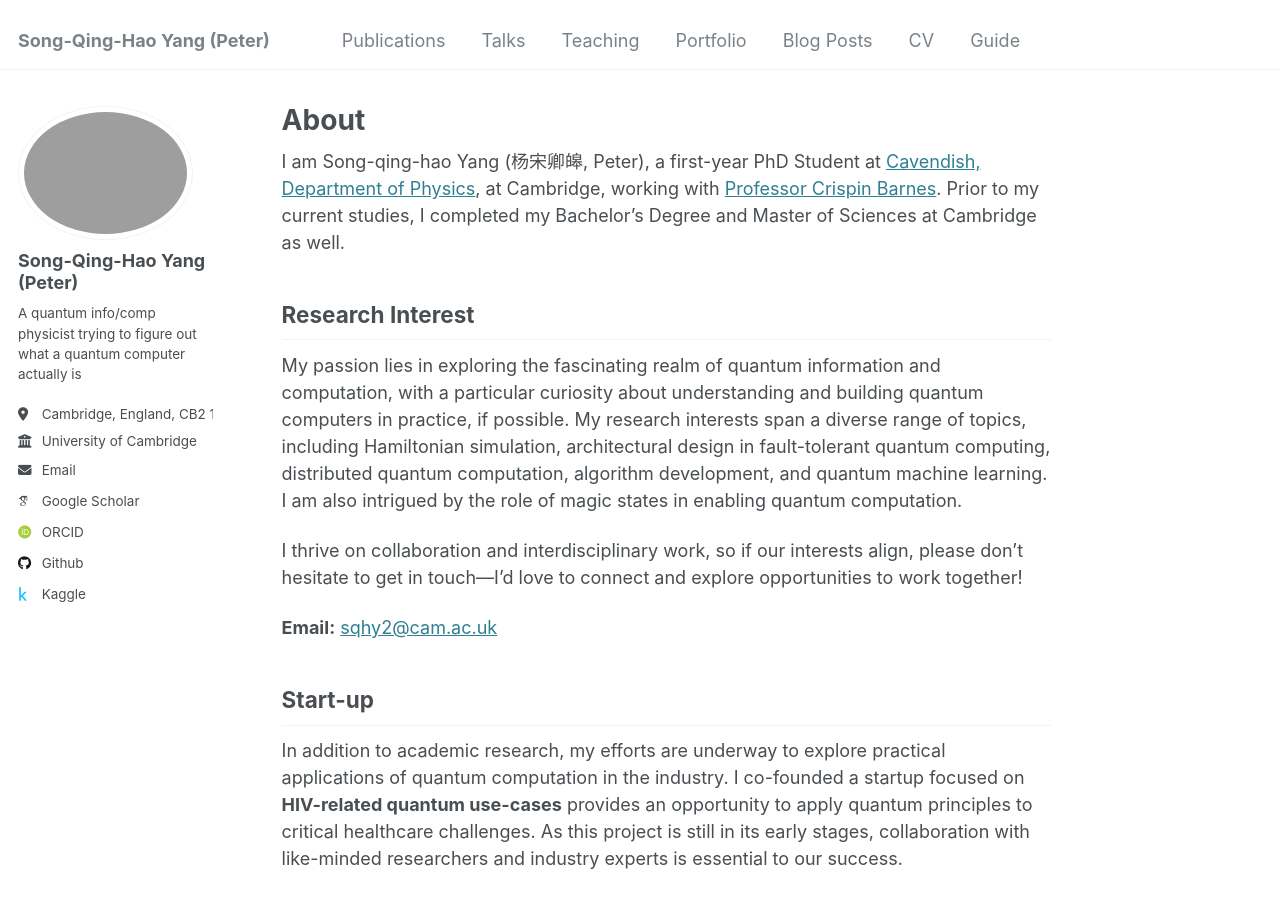
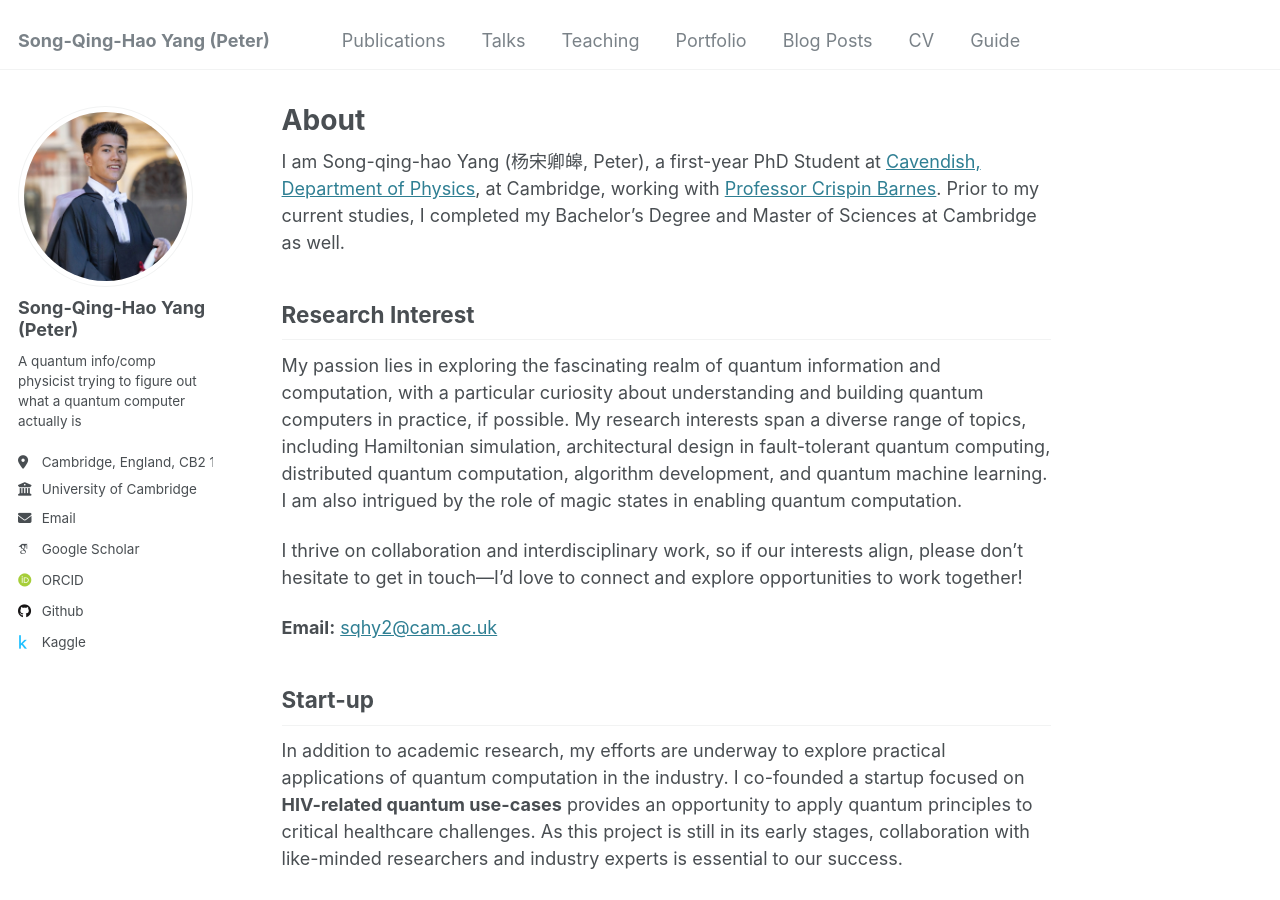
Before and after one commit to SongQingHao-Yang/SongQingHao-Yang.github.io, a Jekyll site: the page built from _pages/about.md, in a window 1280 px wide and 900 px high. Built offline with Jekyll 4.4.1, drawn with Linux system fonts in a browser that asks for light colours; some web fonts are replaced.

Commit message:
Update _config.yml

```diff
--- a/_config.yml
+++ b/_config.yml
@@ -21,7 +21,7 @@ repository               : "SongQingHao-Yang/SongQingHao-Yang.github.io"
 #               Additional customization can be done by editing /_includes/author-profile.html
 author:
   # Biographic information
-  avatar           : "cropped.png"
+  avatar           : "cropped.jpg"
   name             : "Song-Qing-Hao Yang (Peter)"
   pronouns         : # example: "she/her"
   bio              : "A quantum info/comp physicist trying to figure out what a quantum computer actually is"
```
